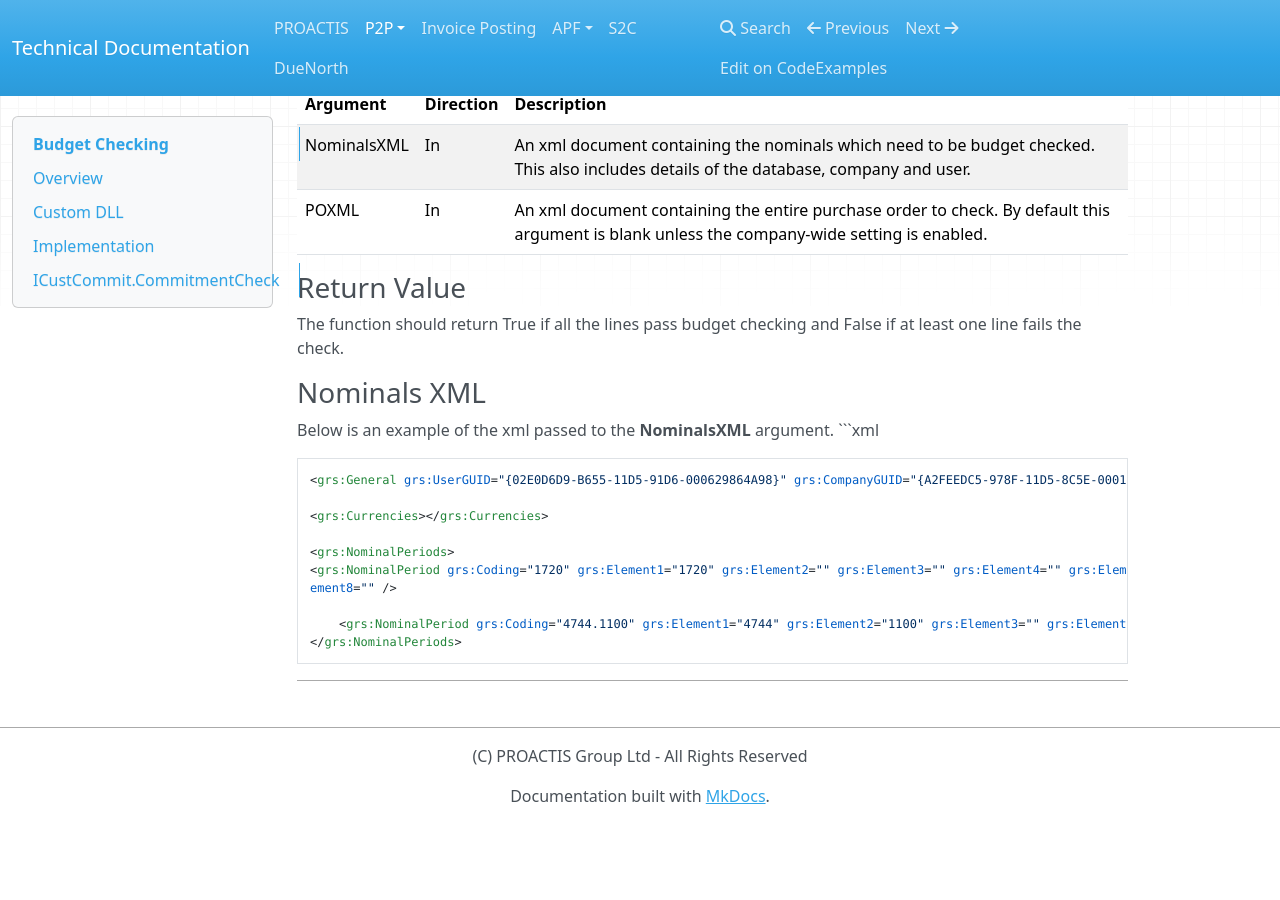
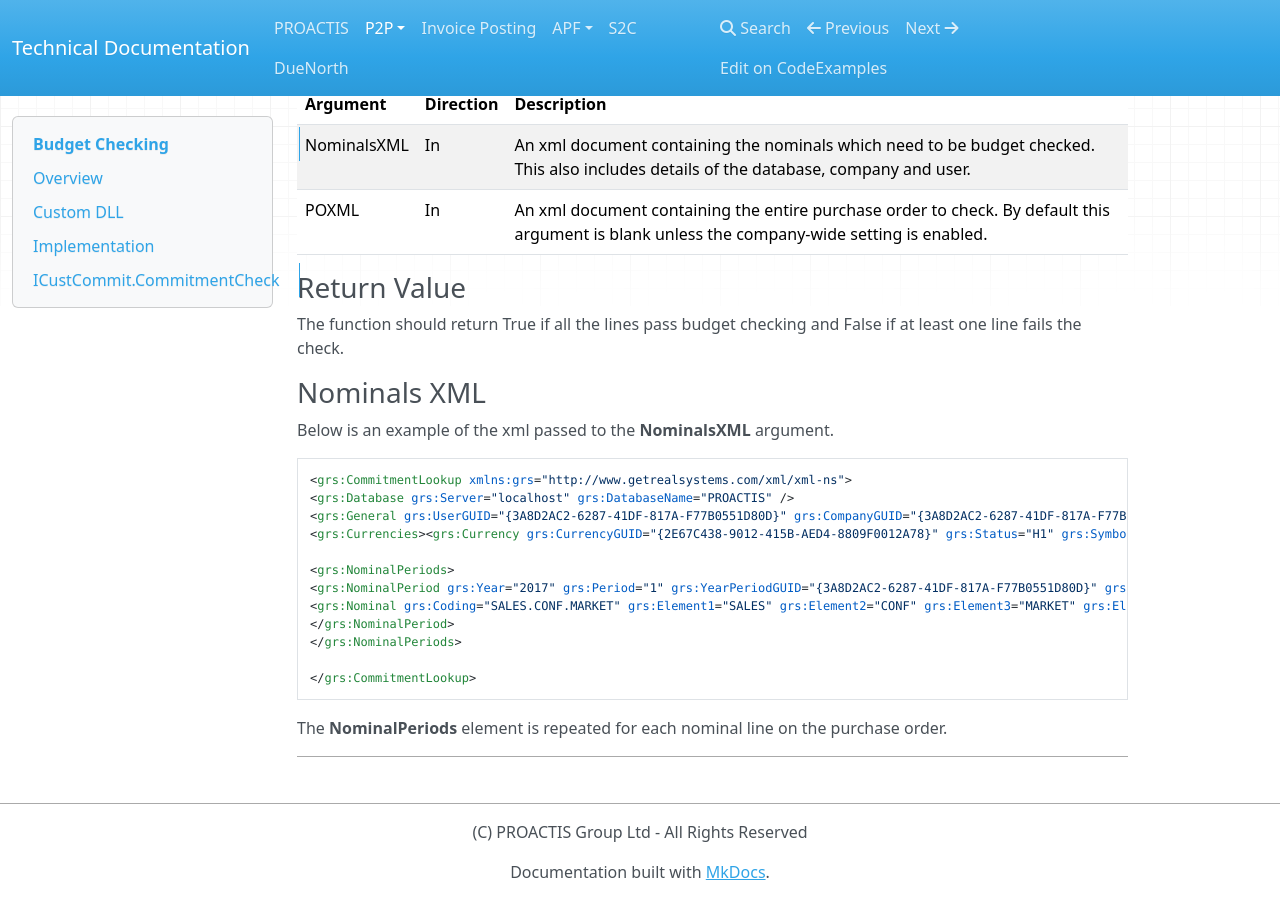
Before and after one commit to proactis-documentation/documentation-source, an MkDocs documentation site: the page built from docs/p2p/budgetchecking.md, in a window 1280 px wide and 900 px high, scrolled down 1433 px. Built offline with MkDocs 1.6.1, drawn with Linux system fonts in a browser that asks for light colours; nearby versions of some CDN libraries; old or Windows-style settings are respelled for this version of MkDocs; before the commit the page ends 2257 px from its top, so only the background shows below that.

Commit message:
BudgetChecking

````diff
--- a/docs/p2p/budgetchecking.md
+++ b/docs/p2p/budgetchecking.md
@@ -69,20 +69,22 @@ The function should return True if all the lines pass budget checking and False
 ### Nominals XML
 Below is an example of the xml passed to the __NominalsXML__ argument.
 ```xml
-<grs:NominalCheck xmlns:grs="http://www.getrealsystems.com/xml/xml-ns">
-    <grs:Database grs:Server="Develop07" grs:DatabaseName="PROACTISIII"/>
+<grs:CommitmentLookup xmlns:grs="http://www.getrealsystems.com/xml/xml-ns">
+<grs:Database grs:Server="localhost" grs:DatabaseName="PROACTIS" />
+<grs:General grs:UserGUID="{3A8D2AC2-6287-41DF-817A-F77B0551D80D}" grs:CompanyGUID="{3A8D2AC2-6287-41DF-817A-F77B0551D80D}" />
+<grs:Currencies><grs:Currency grs:CurrencyGUID="{2E67C438-9012-415B-AED4-8809F0012A78}" grs:Status="H1" grs:Symbol="£" grs:DecimalPlaces="2" /></grs:Currencies>
 
-    <grs:General grs:UserGUID="{02E0D6D9-B655-11D5-91D6-000629864A98}" grs:CompanyGUID="{A2FEEDC5-978F-11D5-8C5E-0001021ABF9B}"/>
+<grs:NominalPeriods>
+<grs:NominalPeriod grs:Year="2017" grs:Period="1" grs:YearPeriodGUID="{3A8D2AC2-6287-41DF-817A-F77B0551D80D}" grs:Value="120.12" grs:Home1Value="120.12" grs:Home2Value="120.12" grs:NonRecoverableTax="0" grs:NonRecoverableTaxHome1="0" grs:NonRecoverableTaxHome2="0">
+<grs:Nominal grs:Coding="SALES.CONF.MARKET" grs:Element1="SALES" grs:Element2="CONF" grs:Element3="MARKET" grs:Element4="" grs:Element5="" grs:Element6="" grs:Element7="" grs:Element8=""></grs:Nominal>
+</grs:NominalPeriod>
+</grs:NominalPeriods>
 
-    <grs:Currencies></grs:Currencies>
+</grs:CommitmentLookup>
+```
 
-    <grs:NominalPeriods>
-    <grs:NominalPeriod grs:Coding="1720" grs:Element1="1720" grs:Element2="" grs:Element3="" grs:Element4="" grs:Element5="" grs:Element6="" grs:Element7="" grs:El
-    ement8="" />
+The __NominalPeriods__ element is repeated for each nominal line on the purchase order.
 
-        <grs:NominalPeriod grs:Coding="4744.1100" grs:Element1="4744" grs:Element2="1100" grs:Element3="" grs:Element4="" grs:Element5="" grs:Element6="" grs:Element7="" grs:Element8="" />
-    </grs:NominalPeriods>
-</grs:NominalCheck>
 
 
 ---
````
Also changed, not shown: docs/commitmentCheck.xml (added, +12 -0 lines).
